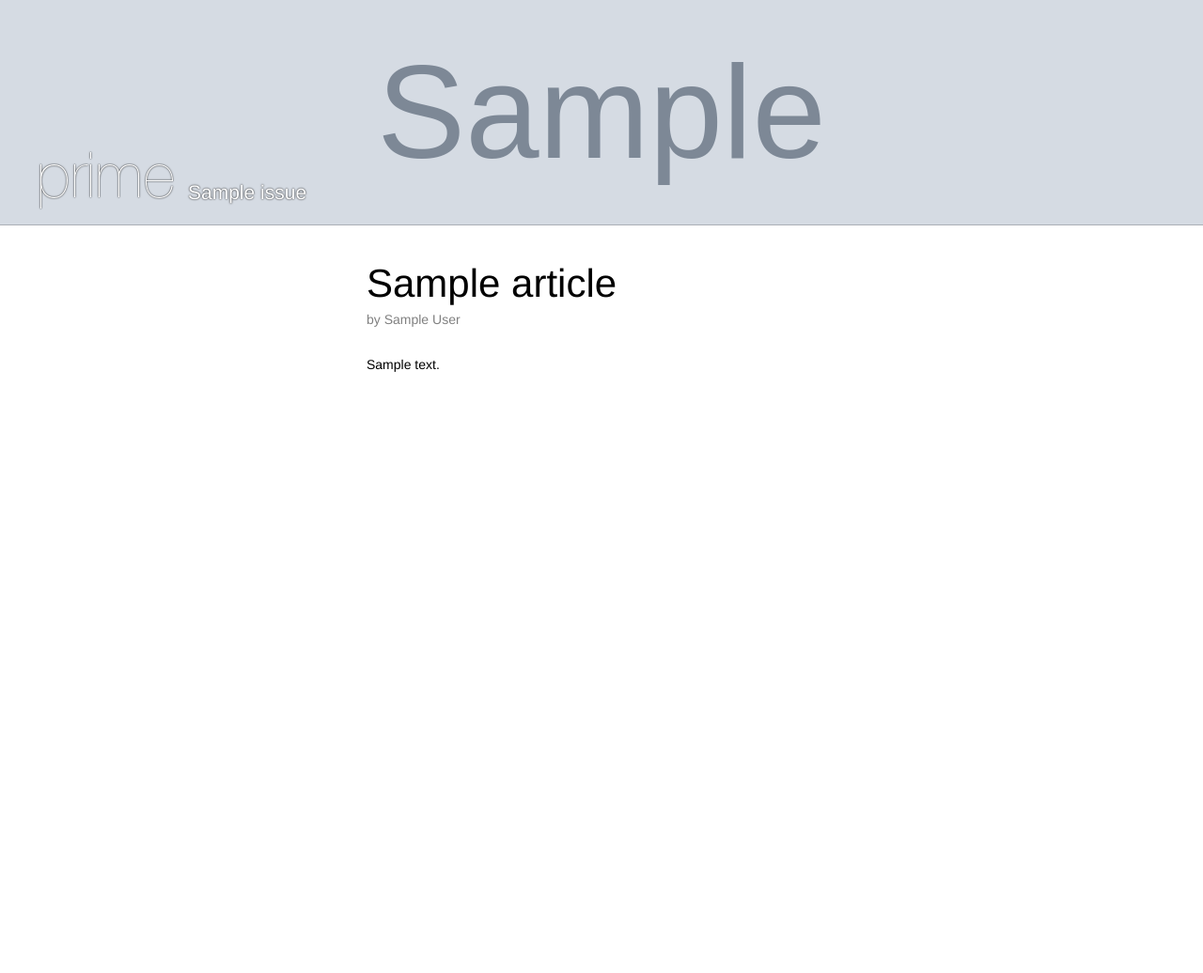
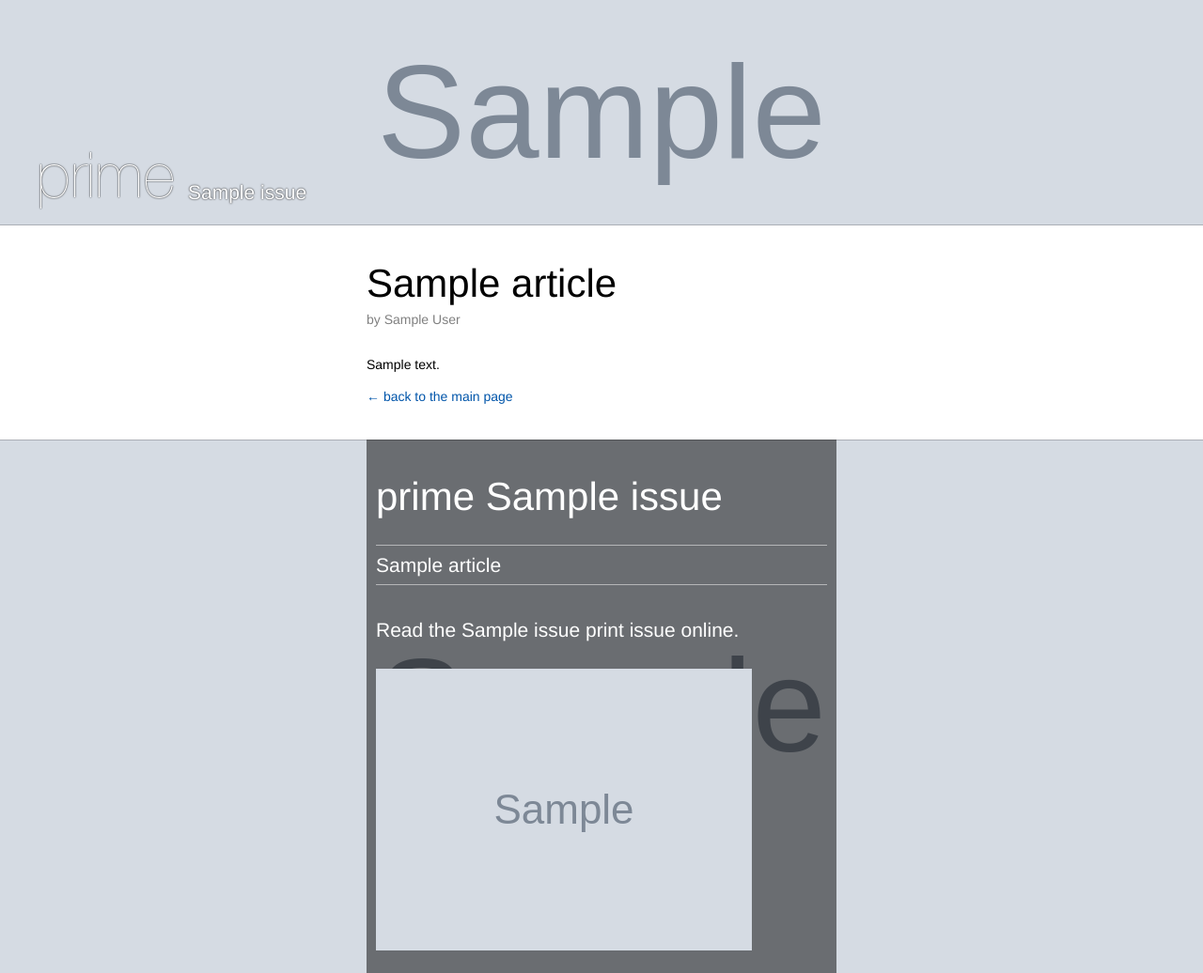
Before and after one commit to liddiard/skry, a Django app: a page that uses dailybruin/templates/prime_base.html in a window 1280 px wide. Shown: the whole page at 94% size. Before the commit the page ends 396 px from the top, so only its background shows below. Run offline with Django 3.2, Linux system fonts and the light colour scheme; tables that the repository leaves empty hold one stand-in row (values such as "Sample post"); grey boxes marked "Sample" are stand-in pictures; some libraries are stand-ins or nearby versions.

Commit message:
refer footer

```diff
--- a/dailybruin/templates/prime_article.html
+++ b/dailybruin/templates/prime_article.html
@@ -7,5 +7,6 @@
         <h1 class="headline">{{ article.title }}</h1>
         <span class="author">by {{ article.author }}</span>
         {{ article.body|markdown|shortcode }}
+        <a class="refer-back" href="{% url 'prime_issue' article.issue.slug %}">&larr; back to the main page</a>
     </div>
 {% endblock %}
--- a/dailybruin/templates/prime_base.html
+++ b/dailybruin/templates/prime_base.html
@@ -11,8 +11,8 @@
 <body>
     <script>
         $(document).ready(function(){
-            $('header').css({
-                "background": "url('{{ MEDIA_URL }}{{ issue.header_image }}') no-repeat center center",
+            $('header, footer').css({
+                "background": "url('{{ MEDIA_URL }}{{ issue.header_image }}') no-repeat center center fixed",
                 "-webkit-background-size": "cover",
                 "-moz-background-size": "cover",
                 "-o-background-size": "cover",
@@ -32,5 +32,19 @@
         </header>
     {% endblock %}
     {% block content %}{% endblock %}
+    {% block footer %}
+        <footer>
+            <div class="refer">
+                <h1>prime {{ issue.name }}</h1>
+                {% for article in articles %}
+                    <a class="article-refer" href="{% url 'prime_article' article.issue.slug article.slug %}">{{ article.title }}</a>
+                {% endfor %}
+                <div class="print-refer">
+                    <h2>Read the {{ issue.name }} print issue online.<h2>
+                    <a href="{{ MEDIA_URL }}{{ pdf.pdf }}"><img src="{{ MEDIA_URL }}{{ pdf.image }}"/></a>
+                </div>
+            </div>
+        </footer>
+    {% endblock %}
 </body>
 </html>
--- a/prime/static/css/main.css
+++ b/prime/static/css/main.css
@@ -60,13 +60,46 @@ header {
             padding: 0 5px;
         }
 
-    header a {
-        color: white;
+header a, footer a {
+    color: white;
+}
+
+header a:hover, footer a:hover {
+    color: white;
+    text-decoration: underline;
+}
+
+footer {
+    box-shadow: 0 1px 0 0 rgba(0,0,0, 0.2) inset;
+}
+
+    footer a.article-refer {
+        font-size: 150%;
+        display: block;
+        border-top: 1px solid rgba(255,255,255, 0.5);
+        padding: 0.25em 0;
     }
 
-        header a:hover {
-            color: white;
-            text-decoration: underline;
+    footer .refer {
+        width: 480px;
+        padding: 10px;
+        color: white;
+        margin: 0 auto;
+        background-color: rgba(0,0,0, 0.5);
+    }
+
+        footer .refer h1 {
+            margin: 0.5em 0;
+            font-size: 300%;
+        }
+
+    footer .print-refer {
+        padding-top: 0.5em;
+        border-top: 1px solid rgba(255,255,255, 0.5);
+    }
+
+        footer .print-refer img {
+            text-align: right;
         }
 
 figure {
@@ -133,7 +166,7 @@ figure .credit {
 
 .article {
     width: 500px;
-    margin: 0 auto;
+    margin: 0 auto 2.5em auto;
 }
 
 .author {
--- a/prime/views.py
+++ b/prime/views.py
@@ -1,4 +1,4 @@
-from prime.models import Issue, Article
+from prime.models import Issue, Article, PDF
 from django.views.generic import View
 from django.views.generic.detail import DetailView
 from django.shortcuts import render_to_response, get_object_or_404
@@ -22,8 +22,9 @@ class IssueView(View):
     def get(self, context, slug):
         issue, recent_issues = getRecentIssues(slug)
         articles = Article.objects.filter(issue=issue).order_by('position')
+        pdf = PDF.objects.get(issue=issue)
         context = {'issue': issue, 'recent_issues': recent_issues,
-                   'articles': articles, 'MEDIA_URL': MEDIA_URL,
+                   'articles': articles, 'pdf': pdf, 'MEDIA_URL': MEDIA_URL,
                    'STATIC_URL': STATIC_URL}
         return render_to_response('prime_front.html', context)
 
@@ -34,7 +35,9 @@ class ArticleView(View):
             article = Article.objects.filter(issue=issue).get(slug=article_slug)
         except Article.DoesNotExist:
             raise Http404
+        articles = Article.objects.filter(issue=issue).order_by('position')
+        pdf = PDF.objects.get(issue=issue)
         context = {'issue': issue, 'recent_issues': recent_issues,
-                   'article': article, 'MEDIA_URL': MEDIA_URL,
-                   'STATIC_URL': STATIC_URL}
+                   'article': article, 'articles': articles, 'pdf': pdf,
+                   'MEDIA_URL': MEDIA_URL, 'STATIC_URL': STATIC_URL}
         return render_to_response('prime_article.html', context)
```
